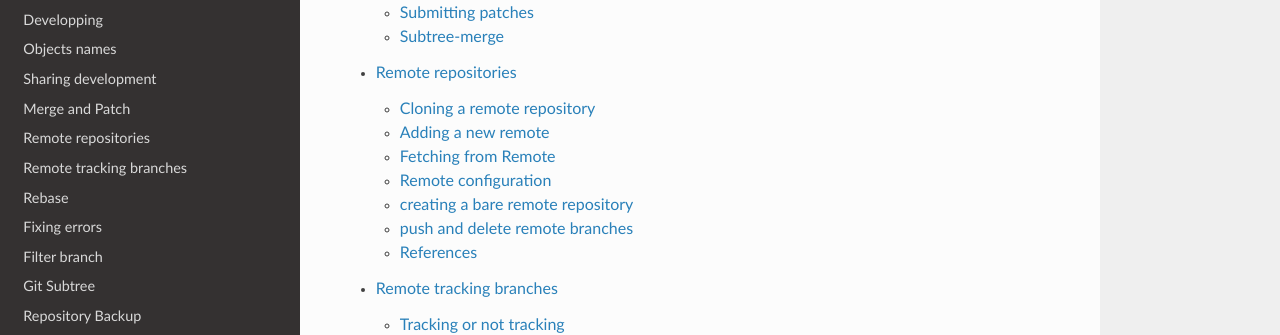
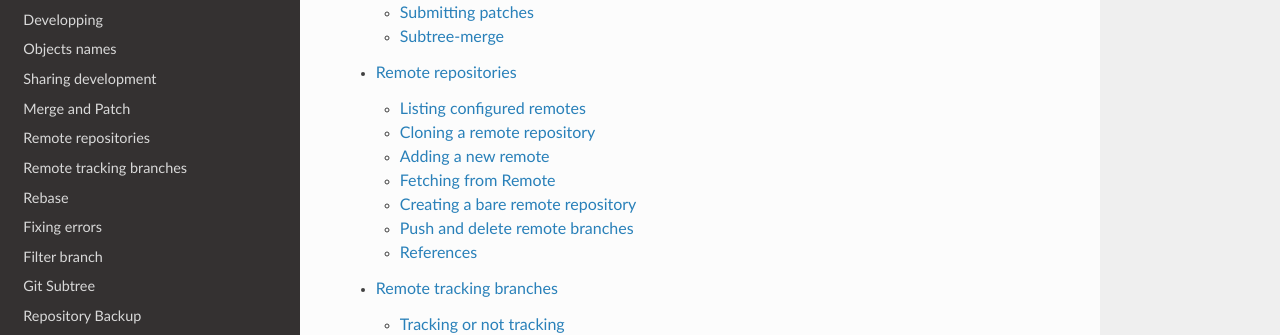
Before and after one commit to marczz/git-memo, a Sphinx documentation site: the page built from source/index.rst, in a window 1280 px wide and 900 px high, scrolled down 876 px. Shown: the part 159-494 px from the top of the window. Built offline with Sphinx 7.4.7 and the Read the Docs theme 2.0.0, drawn with Linux system fonts in a browser that asks for light colours; part of the change alters nothing that is shown.

Commit message:
remote.rst: edited listing remotes and remote configuration.

```diff
--- a/source/remote.rst
+++ b/source/remote.rst
@@ -5,6 +5,25 @@
 
 Remote repositories
 ===================
+
+..  _remote_list:
+
+Listing configured remotes
+--------------------------
+
+To know what are the name of the configured remotes::
+
+  $ git remote
+
+To list also the url::
+
+  $ git remote -v
+
+To show how is configured one remote, and also
+:ref:`list which branches are tracked <list_upstream_branch>`::
+
+       $ git remote show <remote name>
+
 ..  index::
     git; clone
     single: remote; clone
@@ -31,13 +50,12 @@ maps all remote refs in the local repository.
 
 Adding a new remote
 -------------------
-In my local ``git-memo`` repository:
+To add a new remote called ``myserver``, in my local ``git-memo`` repository, I do:
 ::
 
     git remote add myserver git://myserver.com/cramz/git-memo.git
 
-add a new remote called ``myserver``, this does not fetch or push, or
-checkout anything, but the next:
+this does not fetch or push, or checkout anything, but the next:
 ::
 
     git fetch
@@ -58,32 +76,12 @@ To fetch all remotes::
 
     $ git remote update
 
-..  index:: single:remote; config
-
-..  _remote_config:
-
-Remote configuration
---------------------
-
-To get remotes configuration  we can edit .git/config or
-
-::
-
-    $ git config --get-regexp 'remote'
-    remote.etc.url /shared/home/marc/crypt/gits/etc_shared.git
-    remote.etc.fetch +refs/remotes/etc/*:refs/remotes/etc/*
-    remote.etc.tagopt --no-tags
-
-
-or add options with gitdoc:`git-config(1)<git-config.html>` like::
-
-    $ git config --add remote.etc.tagopt --no-tags
 
 ..  index:: single: remote; bare
 
 ..  _creating_bare_remote:
 
-creating a bare remote repository
+Creating a bare remote repository
 ---------------------------------
 You can either transfer a local bare repository or create an empty
 remote and push your branches.
@@ -118,7 +116,7 @@ simply omit the ``--bare`` option.
     single: remote; push
     single: remote; delete branch
 
-push and delete remote branches
+Push and delete remote branches
 -------------------------------
 
 To push a new branch::
```
